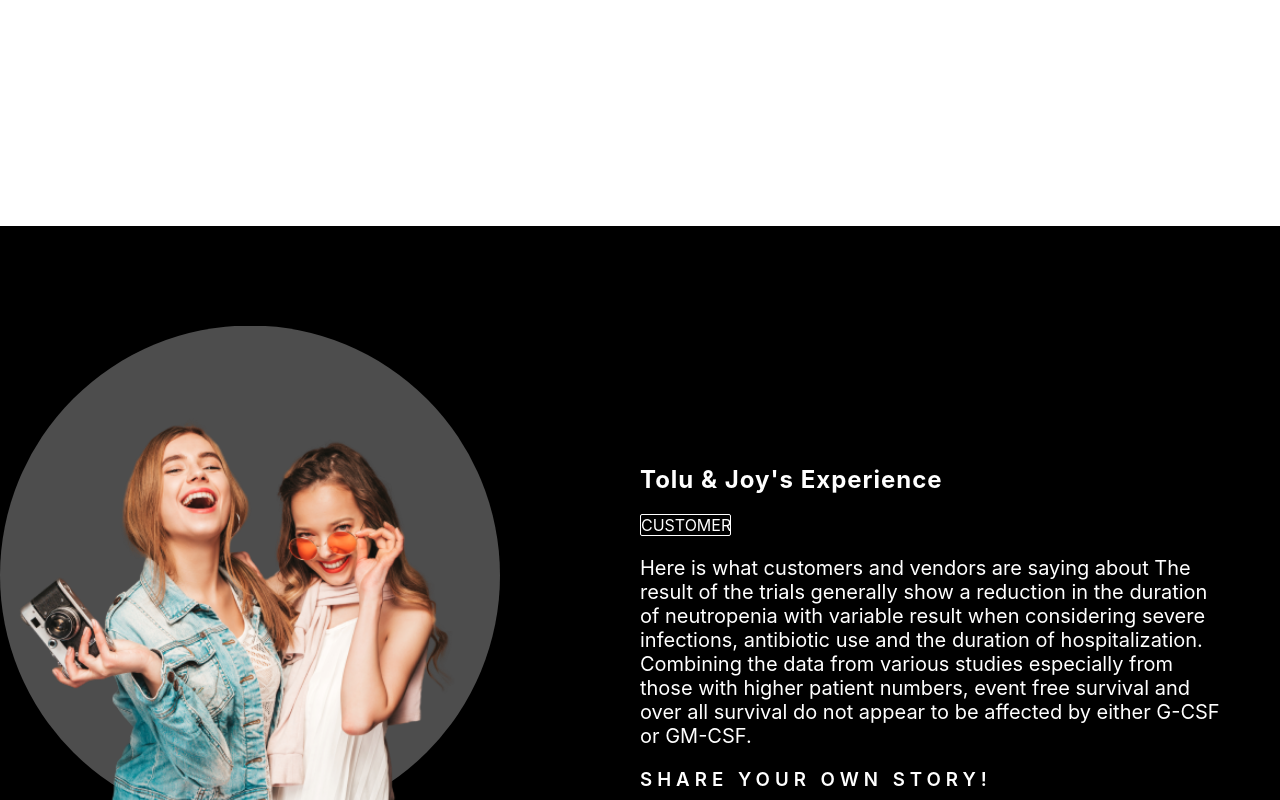
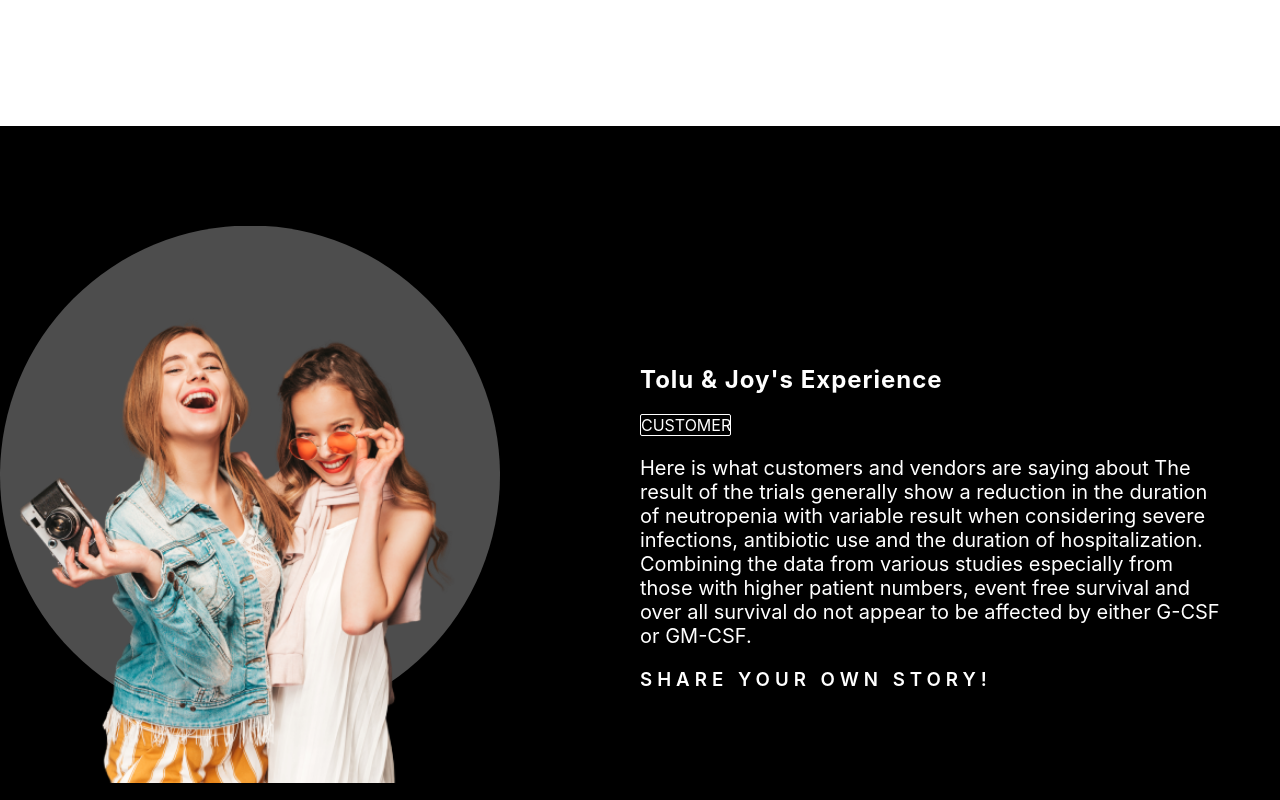
Before and after one commit to dharniel45/Testimonials, a React (Create React App) app: page / in a window 1280 px wide. Shown: the part 800-1600 px from the top of the page. Built offline with nearby package versions, Linux system fonts and the light colour scheme.

Commit message:
Update Experience.css

```diff
--- a/src/components/Experience.css
+++ b/src/components/Experience.css
@@ -1,7 +1,7 @@
 .des{
     display: flex;
     height: 100vh;
-    margin-top: 100px;
+    margin-bottom: 100px;
 }
 
 .left {
```
